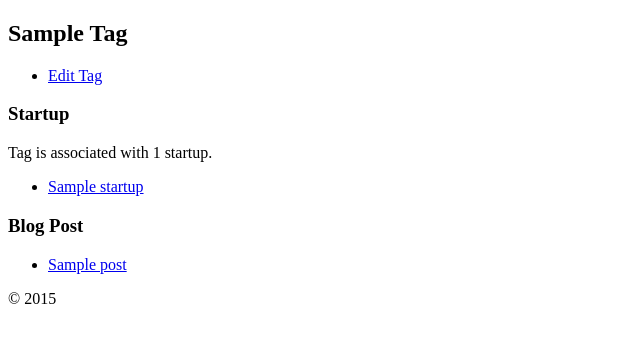
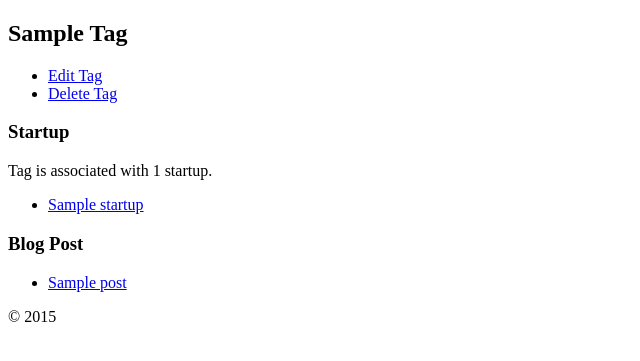
Before and after one commit to raq929/django-tutorial, a Django app: a page that uses organizer/templates/organizer/tag_detail.html in a window 1280 px wide. Shown: the part 134-495 px from the top of the page, without its empty margins (0-640 px from the left). Run offline with Django 3.2, Linux system fonts and the light colour scheme; tables that the repository leaves empty hold one stand-in row (values such as "Sample post").

Commit message:
Implement delete tag page.

```diff
--- a/organizer/models.py
+++ b/organizer/models.py
@@ -20,6 +20,10 @@ class Tag(models.Model):
 
   def get_update_url(self):
     return reverse('organizer_tag_update',
+                    kwargs={ 'slug': self.slug })
+
+  def get_delete_url(self):
+    return reverse('organizer_tag_delete',
                     kwargs={ 'slug': self.slug })
 
 
--- a/organizer/templates/organizer/tag_detail.html
+++ b/organizer/templates/organizer/tag_detail.html
@@ -9,7 +9,13 @@
   <ul>
     <li>
      <a href="{{ tag.get_update_url }}">
-      Edit Tag</a></li>
+      Edit Tag</a>
+    </li>
+    <li>
+      <a href="{{ tag.get_delete_url }}">
+        Delete Tag
+      </a>
+    </li>
   </ul>
   {% if tag.startup_set.all %}
     <section>
--- a/organizer/templates/organizer/tag_list.html
+++ b/organizer/templates/organizer/tag_list.html
@@ -22,6 +22,11 @@
               Edit Tag
             </a>
           </li>
+          <li>
+            <a href="{{ tag.get_delete_url }}">
+              Delete Tag
+            </a>
+          </li>
         </ul>
       </li>
     {% empty %}
--- a/organizer/urls.py
+++ b/organizer/urls.py
@@ -3,7 +3,7 @@ from django.conf.urls import url
 from .views import (
   NewsLinkCreate, NewsLinkDelete, NewsLinkUpdate,
   StartupCreate, StartupUpdate,
-  TagCreate, TagUpdate, startup_detail, startup_list,
+  TagCreate, TagDelete, TagUpdate, startup_detail, startup_list,
   tag_detail, tag_list)
 
 urlpatterns = [
@@ -34,6 +34,9 @@ urlpatterns = [
   url(r'^tag/create/$',
     TagCreate.as_view(),
     name='organizer_tag_create'),
+  url(r'^tag/(?P<slug>[\w\-]+)/delete/$',
+    TagDelete.as_view(),
+    name='organizer_tag_delete'),
   url(r'^tag/(?P<slug>[\w\-]+)/update/$',
     TagUpdate.as_view(),
     name='organizer_tag_update'),
--- a/organizer/views.py
+++ b/organizer/views.py
@@ -2,11 +2,12 @@ from django.shortcuts import (
   get_object_or_404, redirect, render)
 from django.template import Context, loader
 from django.views.generic import View
+from django.core.urlresolvers import reverse_lazy
 
 from django.http.response import HttpResponse
 from .models import NewsLink, Startup, Tag
 from .forms import NewsLinkForm, TagForm, StartupForm
-from .utils import ObjectCreateMixin, ObjectUpdateMixin
+from .utils import ObjectCreateMixin, ObjectDeleteMixin, ObjectUpdateMixin
 
 class NewsLinkCreate(ObjectCreateMixin, View):
   form_class = NewsLinkForm
@@ -79,6 +80,11 @@ class TagCreate(ObjectCreateMixin, View):
   form_class = TagForm
   template_name = 'organizer/tag_form.html'
 
+class TagDelete(ObjectDeleteMixin, View):
+  model = Tag
+  success_url = reverse_lazy('organizer_tag_list')
+  template_name = 'organizer/tag_confirm_delete.html'
+
 class TagUpdate(ObjectUpdateMixin, View):
   form_class = TagForm
   model = Tag
```
Also changed, not shown: organizer/templates/organizer/tag_confirm_delete.html (added, +26 -0 lines), organizer/utils.py (+23 -0 lines).
